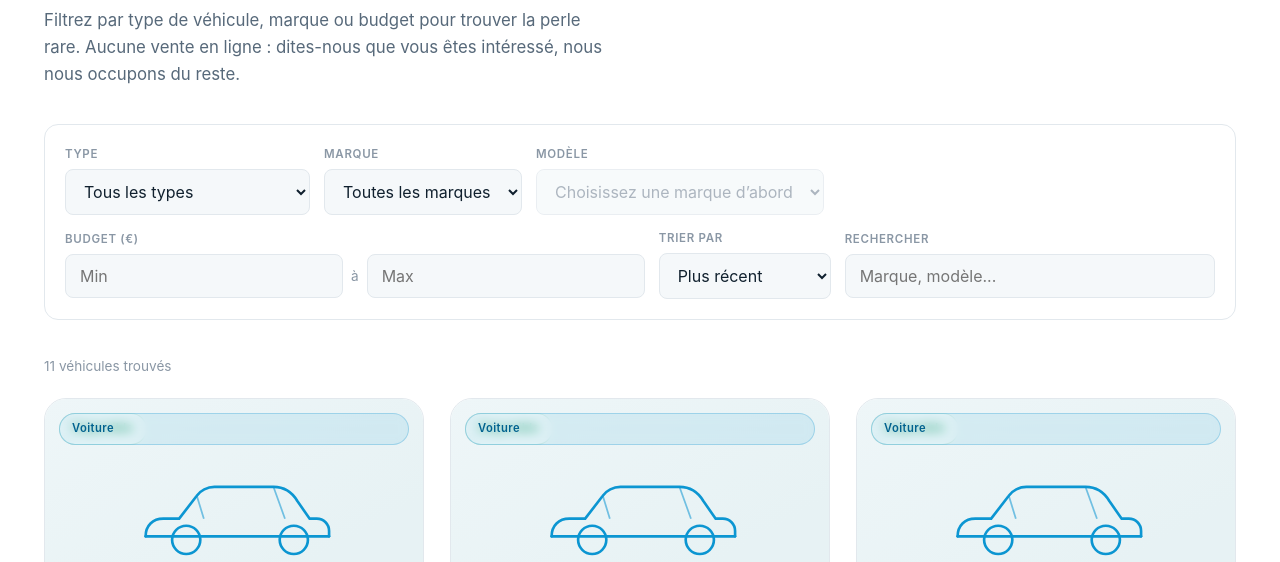
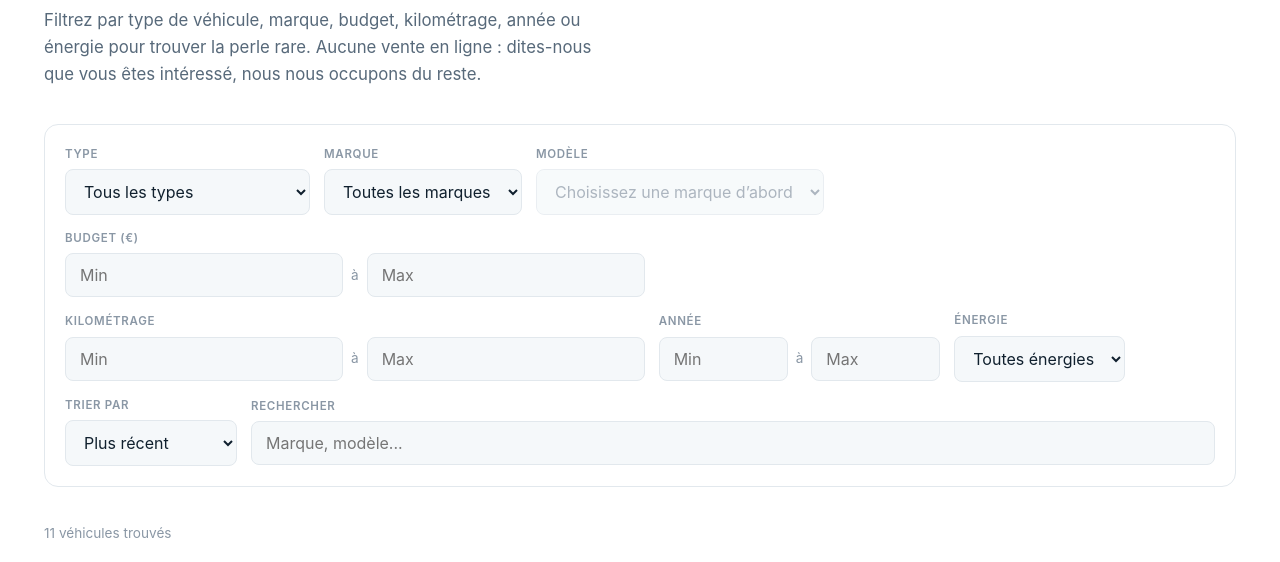
Before and after one commit to boatandcar06/boatandcar06.github.io, a plain HTML site: page offres.html in a window 1280 px wide. Shown: the part 223-785 px from the top of the page. Drawn offline with Linux system fonts and the light colour scheme.

Commit message:
Ajout filtres kilometrage/annee/energie + description obligatoire
Ajoute des filtres avances sur la page Offres : kilometrage min/max, annee min/max et type d'energie (essence, diesel, hybride, electrique, GPL). La recherche texte inclut maintenant aussi la description. Rend la description obligatoire dans le formulaire admin pour des annonces plus completes, dans l'esprit Le Bon Coin.

```diff
--- a/main.js
+++ b/main.js
@@ -187,6 +187,11 @@
     const modeleSelect = document.querySelector("#filter-modele");
     const prixMinInput = document.querySelector("#filter-prix-min");
     const prixMaxInput = document.querySelector("#filter-prix-max");
+    const kmMinInput = document.querySelector("#filter-km-min");
+    const kmMaxInput = document.querySelector("#filter-km-max");
+    const anneeMinInput = document.querySelector("#filter-annee-min");
+    const anneeMaxInput = document.querySelector("#filter-annee-max");
+    const energieSelect = document.querySelector("#filter-energie");
     const triSelect = document.querySelector("#filter-tri");
     const searchInput = document.querySelector("#filter-search");
     const resultsCount = document.querySelector("[data-results-count]");
@@ -235,9 +240,22 @@
       const max = parseInt(prixMaxInput.value, 10);
       if (!isNaN(min)) items = items.filter(l => l.prix >= min);
       if (!isNaN(max)) items = items.filter(l => l.prix <= max);
+
+      const kmMin = parseInt(kmMinInput.value, 10);
+      const kmMax = parseInt(kmMaxInput.value, 10);
+      if (!isNaN(kmMin)) items = items.filter(l => l.km >= kmMin);
+      if (!isNaN(kmMax)) items = items.filter(l => l.km <= kmMax);
+
+      const anneeMin = parseInt(anneeMinInput.value, 10);
+      const anneeMax = parseInt(anneeMaxInput.value, 10);
+      if (!isNaN(anneeMin)) items = items.filter(l => l.annee >= anneeMin);
+      if (!isNaN(anneeMax)) items = items.filter(l => l.annee <= anneeMax);
+
+      if (energieSelect.value !== "all") items = items.filter(l => l.carburant === energieSelect.value);
+
       const q = searchInput.value.trim().toLowerCase();
       if (q) {
-        items = items.filter(l => (`${l.marque} ${l.modele}`).toLowerCase().includes(q));
+        items = items.filter(l => (`${l.marque} ${l.modele} ${l.description || ""}`).toLowerCase().includes(q));
       }
 
       switch (triSelect.value) {
@@ -262,8 +280,8 @@
 
     typeSelect.addEventListener("change", () => { refreshMarques(); refreshModeles(); applyFilters(); });
     marqueSelect.addEventListener("change", () => { refreshModeles(); applyFilters(); });
-    [modeleSelect, triSelect].forEach(el => el.addEventListener("change", applyFilters));
-    [prixMinInput, prixMaxInput].forEach(el => el.addEventListener("input", applyFilters));
+    [modeleSelect, triSelect, energieSelect].forEach(el => el.addEventListener("change", applyFilters));
+    [prixMinInput, prixMaxInput, kmMinInput, kmMaxInput, anneeMinInput, anneeMaxInput].forEach(el => el.addEventListener("input", applyFilters));
     searchInput.addEventListener("input", applyFilters);
 
     refreshMarques();
--- a/offres.html
+++ b/offres.html
@@ -5,7 +5,7 @@
 <meta name="viewport" content="width=device-width, initial-scale=1">
 <meta http-equiv="Content-Security-Policy" content="default-src 'self'; script-src 'self' 'unsafe-inline'; style-src 'self' 'unsafe-inline' https://fonts.googleapis.com; img-src 'self' data:; font-src 'self' data: https://fonts.gstatic.com; connect-src 'self' https:; frame-src https://www.google.com; object-src 'none'; base-uri 'self'; form-action 'self';">
 <title>Nos offres · Boat & Car 06</title>
-<meta name="description" content="Toutes les annonces disponibles chez Boat & Car 06 : voitures, utilitaires, motos et bateaux. Filtrez par type, marque et budget.">
+<meta name="description" content="Toutes les annonces disponibles chez Boat & Car 06 : voitures, utilitaires, motos et bateaux. Filtrez par type, marque, budget, kilométrage, année et énergie.">
 <link rel="icon" href="logo-icon.png" type="image/png">
 <link rel="stylesheet" href="style.css">
 </head>
@@ -50,7 +50,7 @@
   <div class="container">
     <div class="eyebrow">Catalogue complet</div>
     <h1 style="font-size:clamp(1.9rem,4vw,2.8rem);margin-bottom:10px;">Nos offres actuelles</h1>
-    <p style="max-width:560px;font-size:1.05rem;">Filtrez par type de véhicule, marque ou budget pour trouver la perle rare. Aucune vente en ligne : dites-nous que vous êtes intéressé, nous nous occupons du reste.</p>
+    <p style="max-width:560px;font-size:1.05rem;">Filtrez par type de véhicule, marque, budget, kilométrage, année ou énergie pour trouver la perle rare. Aucune vente en ligne : dites-nous que vous êtes intéressé, nous nous occupons du reste.</p>
 
     <div class="filters" style="margin-top:36px;">
       <div class="field">
@@ -78,6 +78,33 @@
           <span>à</span>
           <input id="filter-prix-max" type="number" min="0" step="1000" placeholder="Max">
         </div>
+      </div>
+      <div class="field field--budget">
+        <label for="filter-km-min">Kilométrage</label>
+        <div class="budget-range">
+          <input id="filter-km-min" type="number" min="0" step="1000" placeholder="Min">
+          <span>à</span>
+          <input id="filter-km-max" type="number" min="0" step="1000" placeholder="Max">
+        </div>
+      </div>
+      <div class="field field--budget">
+        <label for="filter-annee-min">Année</label>
+        <div class="budget-range">
+          <input id="filter-annee-min" type="number" min="1980" max="2100" step="1" placeholder="Min">
+          <span>à</span>
+          <input id="filter-annee-max" type="number" min="1980" max="2100" step="1" placeholder="Max">
+        </div>
+      </div>
+      <div class="field">
+        <label for="filter-energie">Énergie</label>
+        <select id="filter-energie">
+          <option value="all">Toutes énergies</option>
+          <option value="Essence">Essence</option>
+          <option value="Diesel">Diesel</option>
+          <option value="Hybride">Hybride</option>
+          <option value="Électrique">Électrique</option>
+          <option value="GPL">GPL</option>
+        </select>
       </div>
       <div class="field">
         <label for="filter-tri">Trier par</label>
@@ -255,7 +282,7 @@
             </div>
             <div class="field"><label>Couleur</label><input type="text" name="couleur" placeholder="Ex : Bleu Isle of Man"></div>
             <div class="field"><label>Puissance</label><input type="text" name="puissance" placeholder="Ex : 381 ch"></div>
-            <div class="field field--full"><label>Description</label><textarea name="description" placeholder="Court descriptif du véhicule"></textarea></div>
+            <div class="field field--full"><label>Description</label><textarea name="description" required placeholder="Décrivez le véhicule en détail : état général, historique, équipements, raison de la vente... (comme sur Le Bon Coin, plus la description est complète, plus elle inspire confiance)"></textarea></div>
             <div class="field field--full"><label>Points forts (séparés par des virgules)</label><input type="text" name="points_forts" placeholder="Garantie 12 mois, Carnet constructeur, ..."></div>
             <div class="field field--full">
               <label>Photos (6 max)</label>
```
